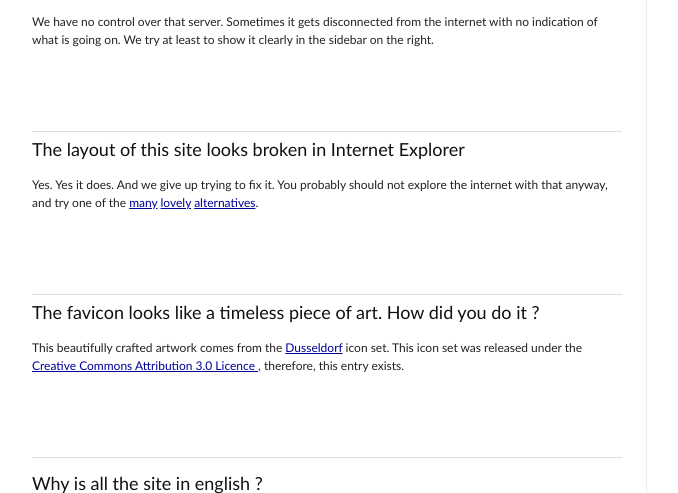
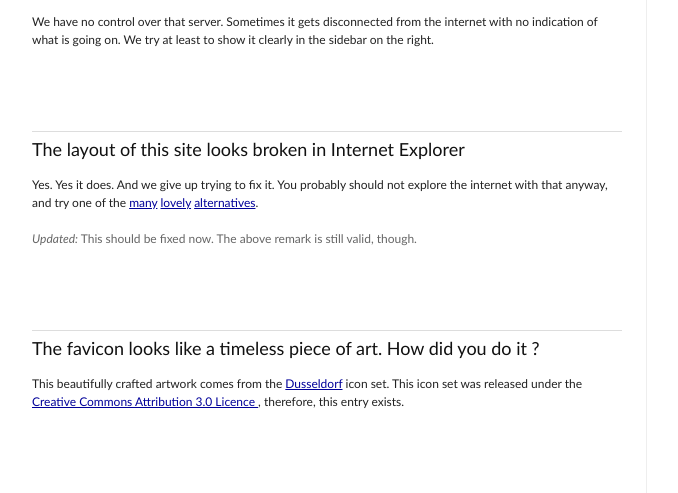
Before and after one commit to sevas/geholimportapp, a Python web app: template templates/questions.html in a window 1280 px wide. Shown: the part 1657-2150 px from the top of the page, without its empty margins (133-811 px from the left). Run offline with Jinja, Linux system fonts and the light colour scheme; the template is opened without the code that fills it, so the values that code supplies are empty.

Commit message:
updated the faq

```diff
--- a/templates/questions.html
+++ b/templates/questions.html
@@ -37,7 +37,6 @@
             You'll need to go <a href="http://164.15.72.157/GeHoL/horaire_anet.php">here</a> and select the values of interest as you normally would.
             The first two values are mandatory. The third one should be selected only if it makes sense to you. The fourth value won't be used, as we will
             generate events for the whole term. At the end, you should get something like this:
-
         <p>
             <a href="/media/Horaires.png"><img src="/media/Horaires.png" width="100%" alt="Get yourself a GeHoL URL, for awesome superpowers" /></a>
         </p>
@@ -81,6 +80,10 @@
             <a href="http://www.mozilla.com/en-US/firefox/">lovely</a>
             <a href="http://www.apple.com/safari/">alternatives</a>.
         </p>
+        <p>
+            <span class="quiet"><i>Updated:</i> This should be fixed now. The above remark is still valid, though.</span>
+
+        </p>
     </div>
 
     <div class="faq-entry">
```
